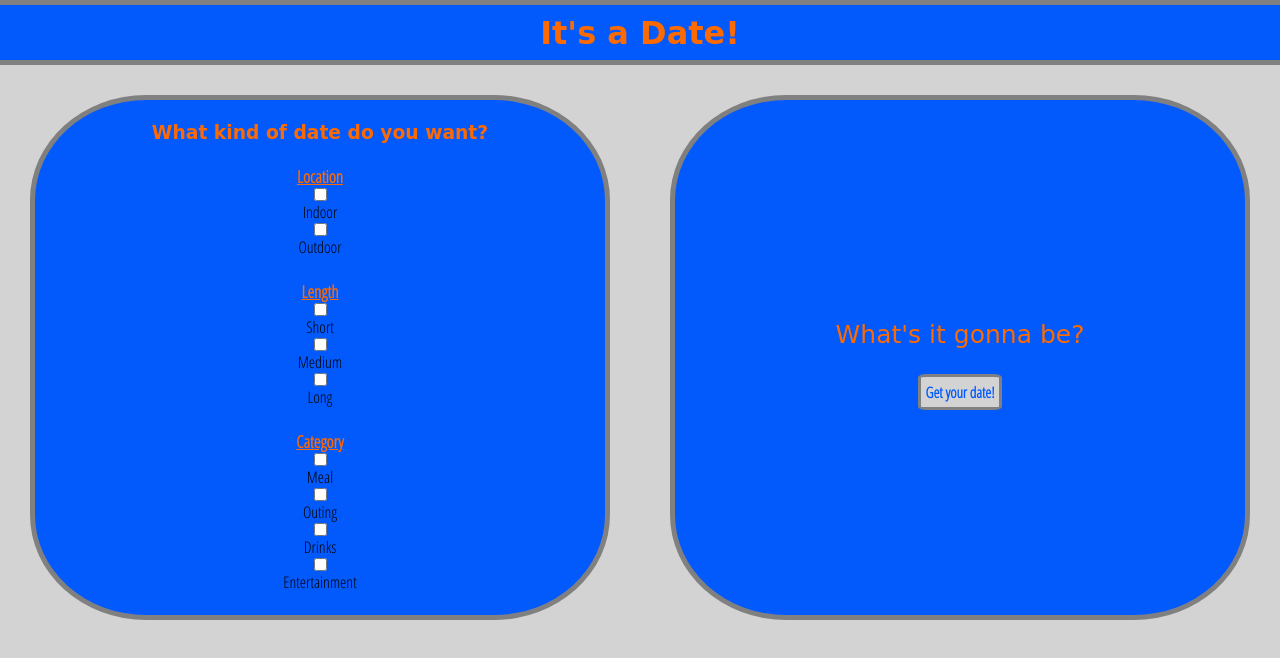
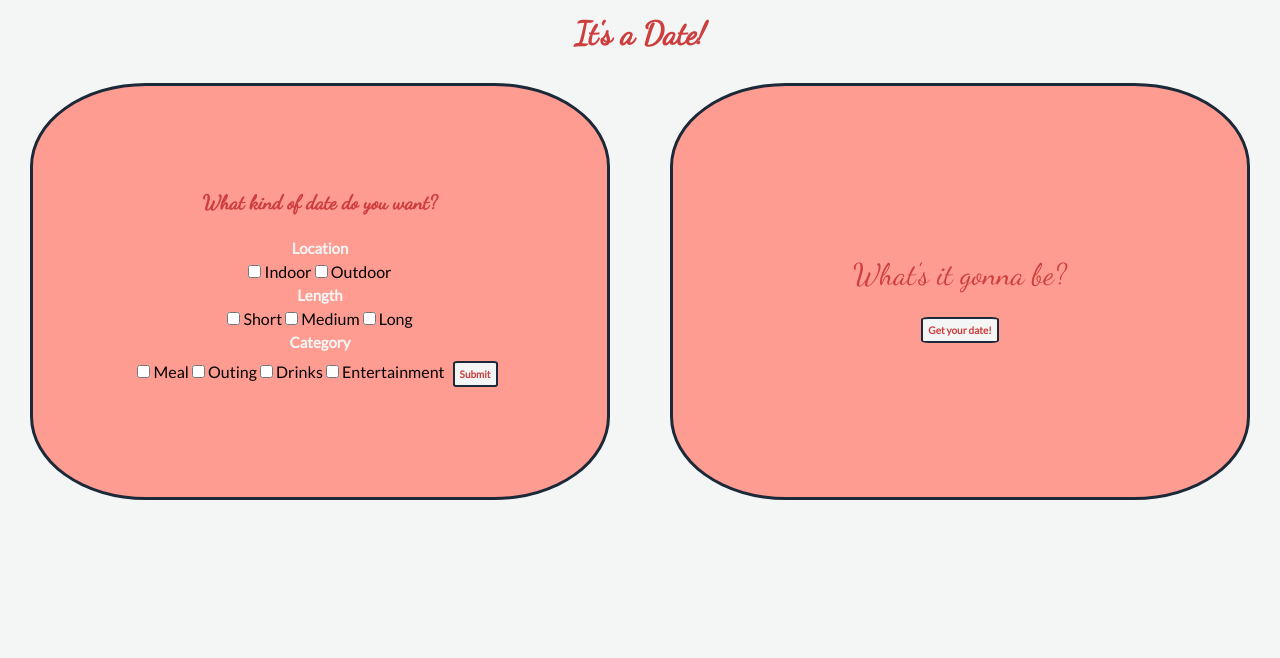
Before and after one commit to aflores94/Date-Night-App, a plain HTML site: page index.html in a window 1280 px wide. Drawn offline with Linux system fonts and the light colour scheme; a web font is replaced by a local one.

Commit message:
updates styling

```diff
--- a/index.html
+++ b/index.html
@@ -5,7 +5,7 @@
     <meta name="viewport" content="width=device-width, initial-scale=1.0">
     <meta http-equiv="X-UA-Compatible" content="ie=edge">
     <link rel="stylesheet" href="./style.css">
-    <link href="https://fonts.googleapis.com/css?family=Neucha|Open+Sans+Condensed:300&display=swap" rel="stylesheet">
+    <link href="https://fonts.googleapis.com/css?family=Dancing+Script|Lato&display=swap" rel="stylesheet">
     <script defer src='./main.js'></script>
     <title>Date-Night Picker</title>
 </head>
@@ -18,6 +18,7 @@
     <br>
     <h3>What kind of date do you want?</h3>
     <br>
+    <form action="" method="">
     <h4>Location</h4>
        <input type="checkbox" id="indoor" name="location" value="indoor" onclick="handleLocation()">
        <label for="indoor">Indoor</label>
@@ -47,6 +48,9 @@
 
         <input type="checkbox" id="entertainment" name="category" value="entertainment">
         <label for="entertainment">Entertainment</label>
+
+        <button>Submit</button>
+    </form>
      <br>
 </section>
 
--- a/main.js
+++ b/main.js
@@ -86,7 +86,9 @@ function handleLength() {
 function pickDate() {
     let randomDate = specificOptions[Math.floor(Math.random() * specificOptions.length)];
 
-    let dateString = "How about " + randomDate.name + " ?";
+    let dateString = "How about " + randomDate.name + "?";
 
     dateResult.innerHTML = dateString;
+
+    console.log(allLength);
 }
--- a/style.css
+++ b/style.css
@@ -12,7 +12,7 @@ body {
     "header header"
     "sidebar main";
     min-height: 100%;
-    background-color: lightgrey;
+    background-color: #f4f6f6;
 }
 
 header {
@@ -21,12 +21,11 @@ header {
     flex-direction: row;
     align-items: center;
     justify-content: center;
-    font-family: 'Neucha', cursive;
+    font-family: 'Dancing Script', cursive;
     text-align: center;
-    background-color: #025afd;
-    color: #fd6a02;
-    border-bottom: 5px solid grey;
-    border-top: 5px solid grey;
+    margin-top: 15px;
+    background-color: #f4f6f6;
+    color: #cd3f3e;
 }
 
 .specify {
@@ -35,31 +34,34 @@ header {
     flex-direction: column;
     justify-content: center;
     align-items: center;
-    font-family: 'Open Sans Condensed', sans-serif;
+    font-family: 'Lato', sans-serif;
     text-align: center;
     border-radius: 20%;
     margin: 30px;
-    border: 5px solid grey;
-    background-color: #025afd;
+    border: 3px solid #1c2938;
+    background-color: #ff9c91;
 }
 
 h3 {
-    font-family: 'Neucha', cursive;
-    color: #fd6a02;
+    font-family: 'Dancing Script', cursive;
+    font-size: 20px;
+    color: #cd3f3e;
 }
 
 h4 {
     font-weight: bold;
-    text-decoration-line: underline;
-    font-size: 17px;
-    color: #fd6a02;
+    font-family: 'Lato', sans-serif;
+    text-decoration-line: none;
+    font-size: 15px;
+    padding: 5px;
+    color: #f4f6f6;
 }
 
 .option {
     display: flex;
     flex-direction: row;
     align-items: center;
-    padding: 2px;
+    padding: 5px;
     color: lightgrey;
 }
 
@@ -69,29 +71,29 @@ h4 {
     flex-direction: column;
     justify-content: center;
     align-items: center;
-    font-family: 'Open Sans Condensed', sans-serif;
+    font-family: 'Lato', sans-serif;
     text-align: center;
+    margin: 30px;
     border-radius: 20%;
-    margin: 30px;
-    border: 5px solid grey;
-    background-color: #025afd;
+    border: 3px solid #1c2938;
+    background-color: #ff9c91;
 }
 
 #dateResult {
-    font-size: 25px;
-    font-family: 'Neucha', cursive;
+    font-size: 30px;
+    font-family: 'Dancing Script', cursive;
     margin: 20px;
-    color: #fd6a02;
+    color: #cd3f3e;
 }
 
 button {
-    font-family: 'Open Sans Condensed', sans-serif;
+    font-family: 'Lato', sans-serif;
     padding: 5px;
     font-weight: bold;
-    font-size: 15px;
-    border: 3px solid grey;
+    font-size: 10px;
+    border: 2px solid #1c2938;
     border-radius: 10%;
     margin: 5px;
-    color: #025afd;
-    background-color: lightgrey;
+    color: #cd3f3e;
+    background-color: #f4f6f6;
 }
```
